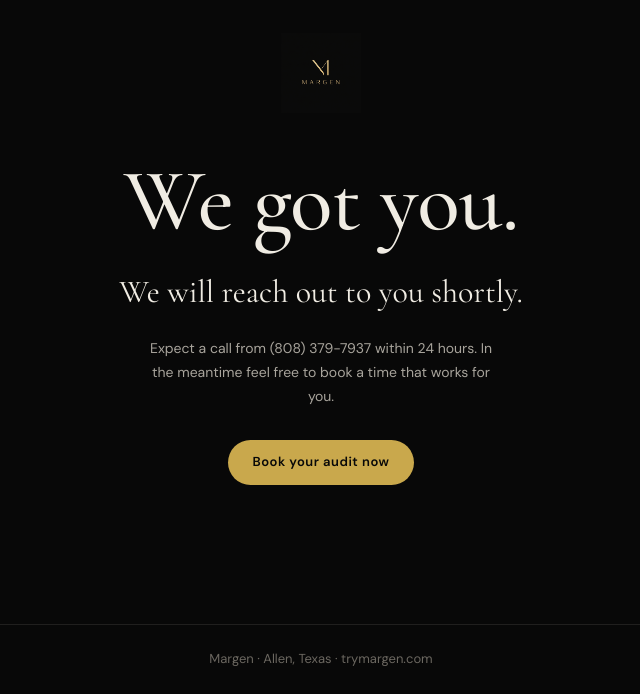
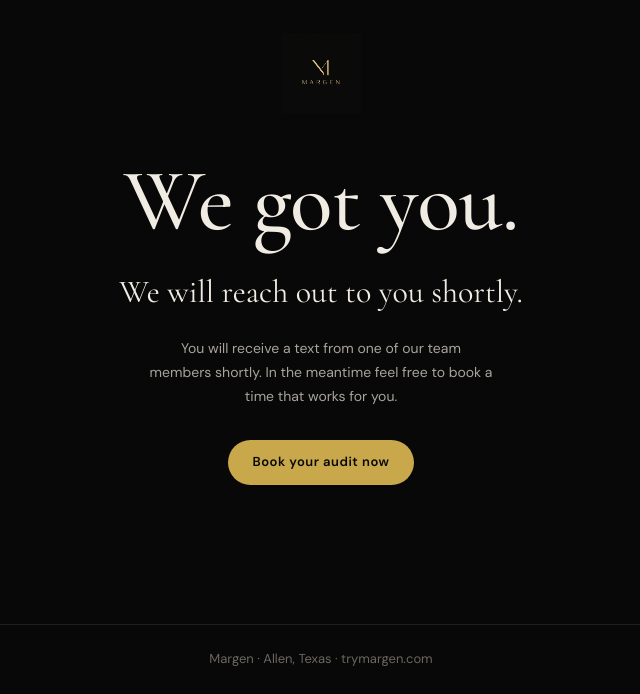
Before and after one commit to pnaiduu/MargenApp, a Next.js app: page /quote-builder/success in a window 1280 px wide. Shown: the part 106-800 px from the top of the page, without its empty margins (319-959 px from the left). Built offline with nearby package versions, Linux system fonts and the light colour scheme.

Commit message:
update contact message to text instead of call

```diff
--- a/app/quote-builder/success/page.tsx
+++ b/app/quote-builder/success/page.tsx
@@ -8,8 +8,8 @@ export default function QuoteSuccessPage() {
         <h1 className="success-headline">We got you.</h1>
         <p className="success-subheadline">We will reach out to you shortly.</p>
         <p className="success-note">
-          Expect a call from (808) 379-7937 within 24 hours. In the meantime feel free to book a time that works for
-          you.
+          You will receive a text from one of our team members shortly. In the meantime feel free to book a time that
+          works for you.
         </p>
         <a href={CALENDLY} target="_blank" rel="noopener noreferrer" className="btn btn--accent">
           Book your audit now
```
